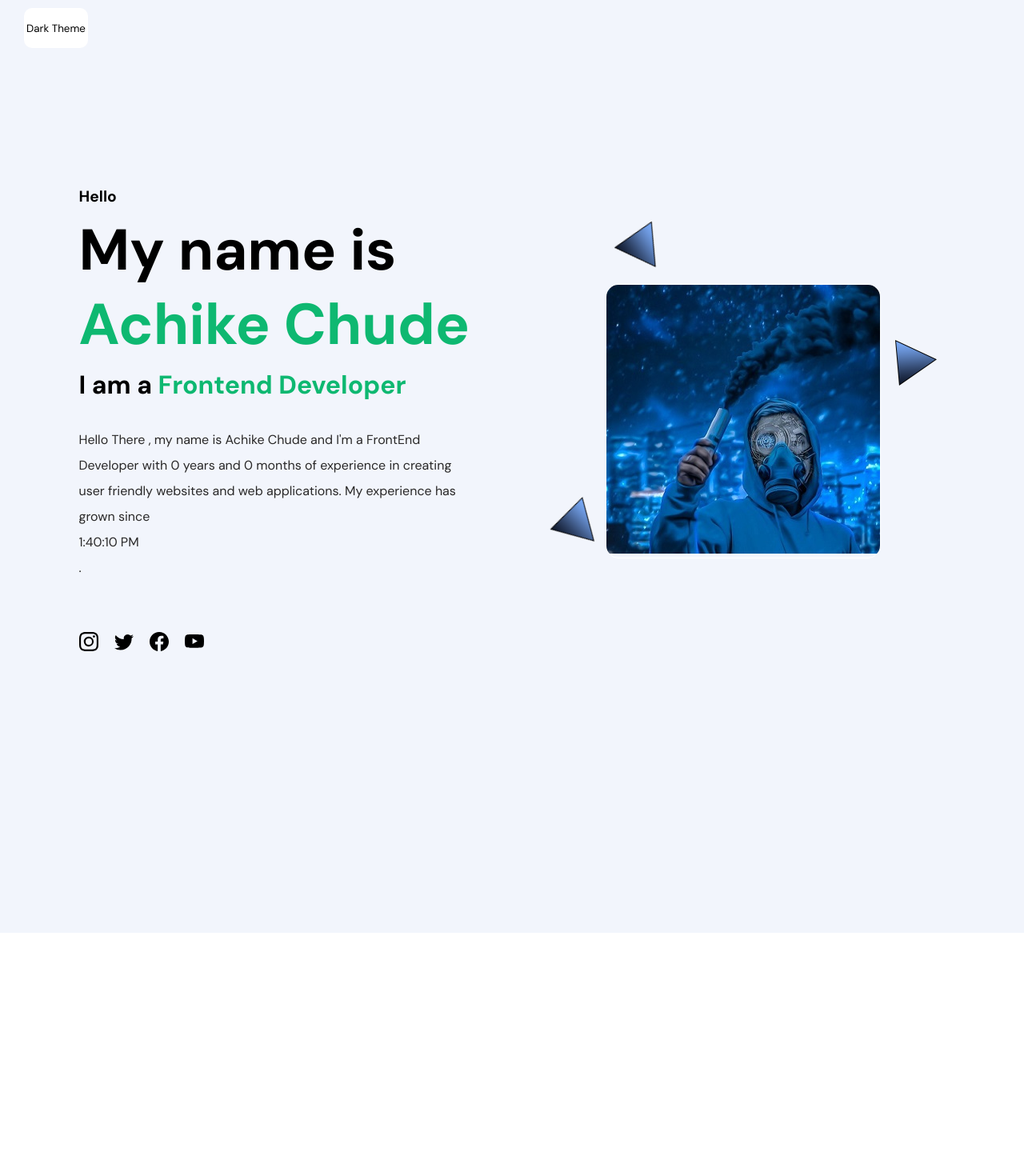
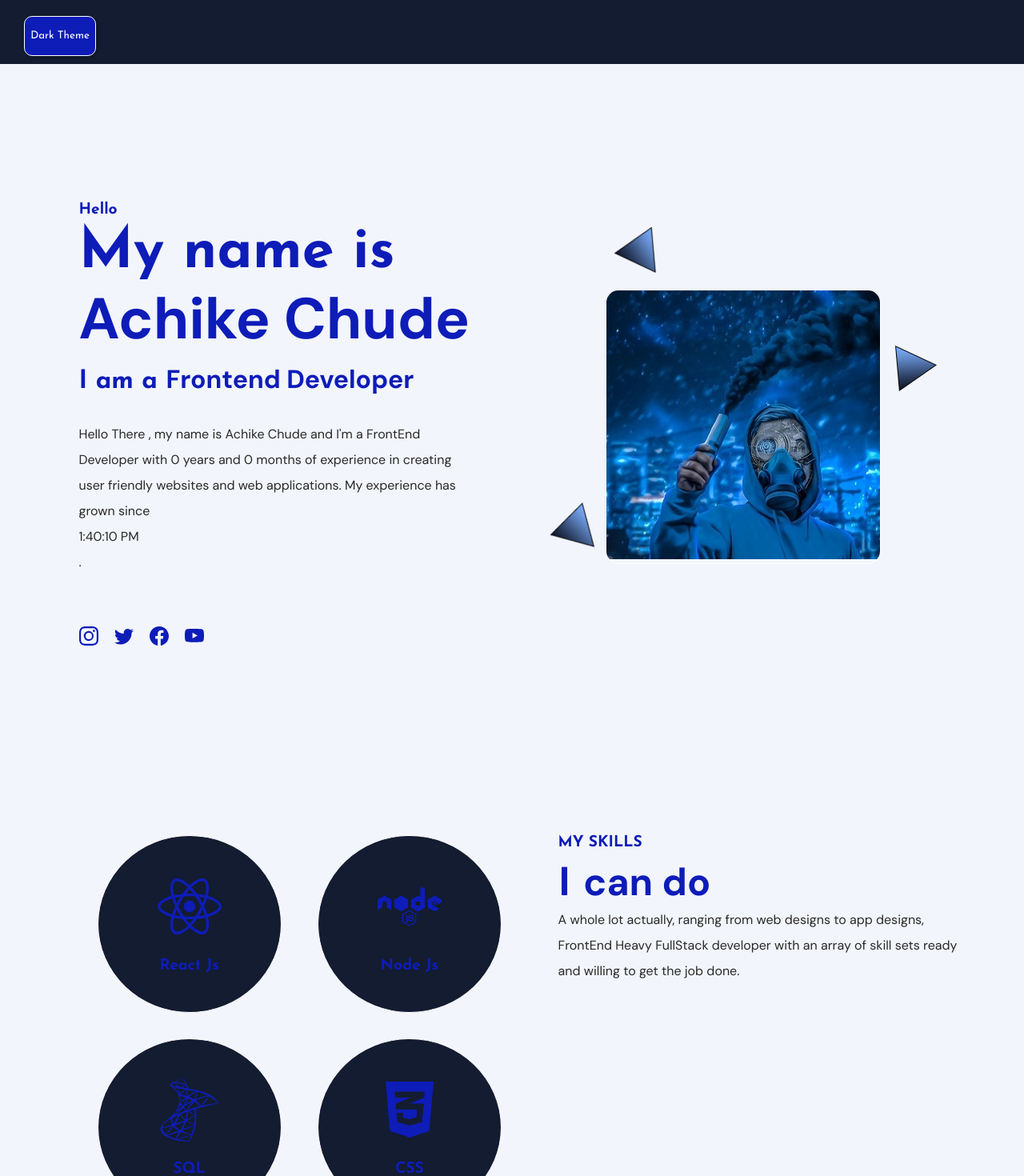
Before and after one commit to Achykez/myPortfolio, a React (Create React App) app: page / in a window 1280 px wide. Shown: the top 1470 px of the page at 80% size. Before the commit the page ends 1166 px from the top, so only its background shows below. Built offline with nearby package versions, Linux system fonts and the light colour scheme.

Commit message:
made new additions

```diff
--- a/public/index.html
+++ b/public/index.html
@@ -39,6 +39,10 @@
       rel="stylesheet"
     />
     <link
+      href="https://fonts.googleapis.com/css2?family=Josefin+Sans:wght@100;200;300;400;500;600;700&family=Lora:ital@0;1,wght@1,400;1,500;1,600;1,700&family=Varela&family=Varela+Round&display=swap"
+      rel="stylesheet"
+    />
+    <link
       rel="manifest"
       href="%PUBLIC_URL%/manifest.json"
     />
--- a/src/App.jsx
+++ b/src/App.jsx
@@ -10,10 +10,12 @@ export const lightTheme = {
   colors: {
     primary: "#f2f5fc",
     primary_light: "#131c31",
-    secondary: "#0eb871",
-    text1: "#000",
+    secondary: "#0e1cb8",
+    text1: "#0e1cb8",
     text2: "#fff",
     para_text_color: "#292828",
+    tertiary: "#131c31",
+    stick: "#131c31",
   },
   fonts: {
     family: "DM sans",
@@ -36,6 +38,8 @@ export const darkTheme = {
     text1: "#fff",
     text2: "#000",
     para_text_color: "#dcdcdc",
+    tertiary: "#131c31",
+    stick: "#fff"
   },
   fonts: {
     family: "DM sans",
@@ -50,10 +54,14 @@ export const darkTheme = {
   },
 };
 
-
-
 function App() {
   const [isDarkMode, setIsDarkMode] = useState(false);
+
+  // const [isActive, setIsActive] = useState(false);
+
+  // const handleToggle = () => {
+  //   setIsActive(!isActive);
+  // };
 
   useEffect(() => {
     const currentTime = new Date().getHours();
@@ -65,13 +73,20 @@ function App() {
   }, []);
 
   const toggleTheme = () => {
-    setIsDarkMode(!isDarkMode)
+    setIsDarkMode(!isDarkMode);
   };
 
   return (
     <ThemeProvider theme={isDarkMode ? darkTheme : lightTheme}>
       <MainBody>
-          <Button type="toggle" onClick={toggleTheme}>{isDarkMode ? "Light Theme" : "Dark Theme"}</Button>
+        <NavBar>
+          <Button type="toggle" onClick={toggleTheme}>
+            {isDarkMode ? "Light Theme" : "Dark Theme"}
+          </Button>
+          {/* <ToggleButton onClick={toggleTheme}>
+            {isDarkMode ? "Light Theme" : "Dark Theme"}
+          </ToggleButton> */}
+        </NavBar>
         <Container>
           <ShowCase />
           <MySkills />
@@ -81,17 +96,57 @@ function App() {
   );
 }
 
- const Button = styled.button`
-  color: ${({theme}) => theme.colors.text1};
+const Button = styled.button`
+  color: ${({ theme }) => theme.colors.text2};
   height: 50px;
-  width: 80px;
+  width: 90px;
+  font-family: "Josefin Sans", sans-serif;
+
   border-radius: 10px;
-  background-color: ${({theme}) => theme.colors.text2};
+  background-color: ${({ theme }) => theme.colors.text1};
   margin-left: 30px;
-  position: right;
-  border: none;
+  border: 1px solid #fff;
+  box-shadow: 2px 2px 4px rgba(0,0,0,0.3);
   margin-top: 10px;
   cursor: pointer;
-`
+`;
+const NavBar = styled.div`
+  z-index: 999;
+  display: flex;
+  align-items: center;
+  gap: 10px;
+  position: sticky;
+  width: 100%;
+  height: 80px;
+  background-color: ${({ theme }) => theme.colors.tertiary};
+  top: 0;
+  border-bottom: 1px solid ${({ theme }) => theme.colors.stick};
+`;
+
+// const ToggleButton = styled.button`
+//   position: relative;
+//   display: inline-block;
+//   width: 60px;
+//   height: 34px;
+//   background-color: #bbb;
+//   border-radius: 34px;
+//   cursor: pointer;
+
+//   &:after {
+//     content: "";
+//     position: absolute;
+//     top: 2px;
+//     left: 2px;
+//     width: 30px;
+//     height: 30px;
+//     background-color: #fff;
+//     border-radius: 50%;
+//     transition: transform 0.2s ease;
+//   }
+
+//   &.active:after {
+//     transform: translateX(26px);
+//   }
+// `;
 
 export default App;
--- a/src/components/MySkills.jsx
+++ b/src/components/MySkills.jsx
@@ -9,26 +9,43 @@ import {
   BlueText,
 } from "../styles/Global.styled";
 
-import {
-    SkillsCardContainer
-} from "../styles/MySkills.styled"
+import { SkillCard, SkillsCardContainer } from "../styles/MySkills.styled";
+
+import { Skills } from "../utils/Data";
 
 const MySkills = () => {
   return (
-  <PaddingContainer
-    id="Skills"
-    top="10%"
-    bottom="10%"
-  >
-    <FlexContainer fullWidthChild>
+    <PaddingContainer id="Skills" top="10%" bottom="10%">
+      <FlexContainer fullWidthChild>
         <SkillsCardContainer>
+          {Skills.map((skill) => (
+            <SkillCard>
+              <IconContainer size="5rem" color="blue">
+                {skill.icon}
+              </IconContainer>
+              <Heading as="h4" size="h4">
+                {skill.tech}
+              </Heading>
+            </SkillCard>
+          ))}
+        </SkillsCardContainer>
+        {/* --right-section */}
+        <div>
+          <Heading as="h4" size="h4">
+            MY SKILLS
+          </Heading>
+          <Heading as="h2" size="h2" top="0.5rem">
+            I <BlueText> can do</BlueText>
+          </Heading>
 
-        </SkillsCardContainer>
-
-    </FlexContainer>
-  </PaddingContainer>
-
-
+          <ParaText>
+            A whole lot actually, ranging from web designs to app designs,
+            FrontEnd Heavy FullStack developer with an array of skill sets ready
+            and willing to get the job done.
+          </ParaText>
+        </div>
+      </FlexContainer>
+    </PaddingContainer>
   );
 };
 
--- a/src/index.css
+++ b/src/index.css
@@ -4,7 +4,15 @@
   box-sizing: border-box;
   font-family: DM sans;
 }
+
 html {
   overflow-x: hidden;
   scroll-behavior: smooth;
 }
+
+/* hide the scrollbar completely */
+html::-webkit-scrollbar {
+  width: 0;
+  height: 0;
+  display: none;
+}
--- a/src/styles/Global.styled.js
+++ b/src/styles/Global.styled.js
@@ -31,6 +31,8 @@ export const FlexContainer = styled.div`
 
 export const Heading = styled(PaddingContainer)`
   color: ${({ theme }) => theme.colors.text1};
+  font-family: "Josefin Sans", sans-serif;
+
   text-align: ${({ align }) => align};
   font-size: ${({ size }) => {
     switch (size) {
--- a/src/styles/MySkills.styled.js
+++ b/src/styles/MySkills.styled.js
@@ -7,3 +7,16 @@ export const SkillsCardContainer = styled.div`
     padding: 0 5%;
 
 `
+
+export const SkillCard  = styled.div`
+    width: 230px;
+    border: 1px solid #fff;
+    padding: 3rem 0;
+    border-radius: 50%;
+    display: flex;
+    flex-direction: column;
+    align-items: center;
+    background-color: ${({theme}) => theme.colors.primary_light};
+
+
+`
--- /dev/null
+++ b/src/utils/Data.js
@@ -0,0 +1,47 @@
+import {FaReact, FaNode, FaCss3Alt} from 'react-icons/fa';
+import {SiJavascript, SiMicrosoftsqlserver, SiTypescript, SiPython, SiCsharp} from 'react-icons/si';
+
+export const Skills = [
+    {
+        id: 0,
+        tech: 'React Js',
+        icon: <FaReact />
+    },
+    {
+        id: 1,
+        tech: 'Node Js',
+        icon: <FaNode />
+    },
+    {
+        id: 2,
+        tech: 'SQL',
+        icon: <SiMicrosoftsqlserver />
+    },
+    {
+        id: 3,
+        tech: 'CSS',
+        icon: <FaCss3Alt />
+    },
+    {
+        id: 4,
+        tech: 'JavaScript',
+        icon: <SiJavascript />
+    },
+    {
+        id: 5,
+        tech: 'Typescript',
+        icon: <SiTypescript />
+    },
+    {
+        id: 6,
+        tech: 'Python',
+        icon: <SiPython />
+    },
+    {
+        id: 7,
+        tech: 'C#',
+        icon: <SiCsharp />
+    }
+
+
+]
```
Lines whose indentation alone changed are shown as unchanged.
